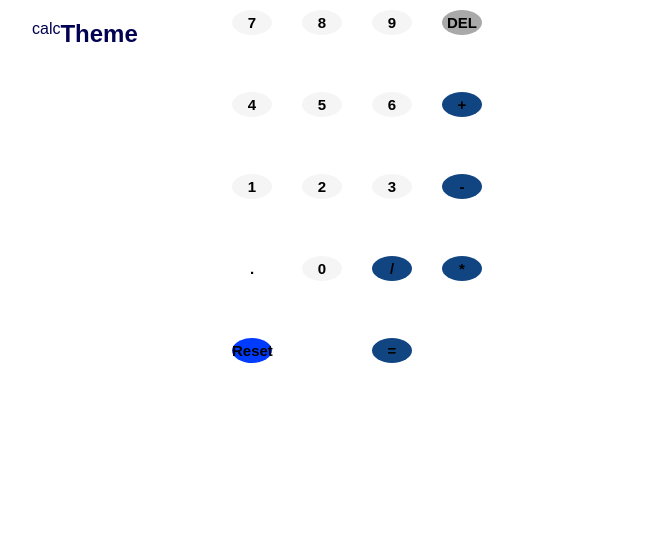
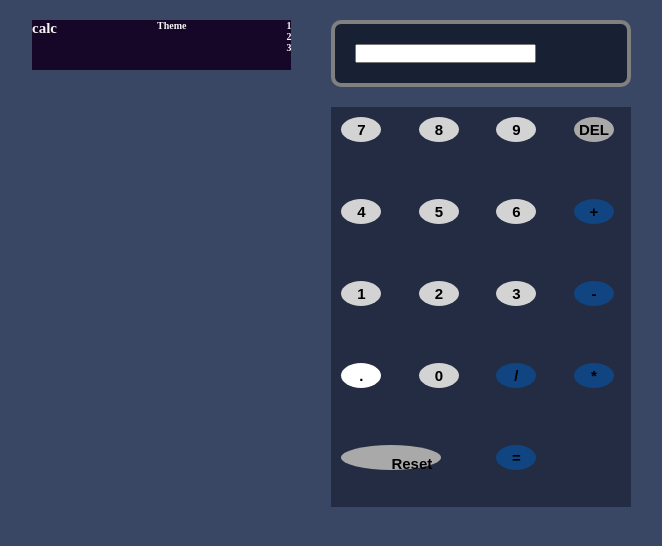
Before and after one commit to DRN314/Calc-App-Main, a plain HTML site: page index.html in a window 1280 px wide. Shown: the whole page, without its empty margins (8-670 px from the left). Drawn offline with Linux system fonts and the light colour scheme.

Commit message:
styled the Calc App

```diff
--- a/index.html
+++ b/index.html
@@ -16,9 +16,12 @@
         <nav>
             <div id="text">calc</div>
             <h1>Theme</h1>
-            <button input type="output"></button>
+            <h2> 1 2 3</h3>
         </nav>
-
+        <div class="topbottom">
+            <form action="" class="output">
+                <input type="#">
+            </form>
             <div id="keyboard">
                 <button class="number" id="7">7</button>
                 <button class="number" id="8">8</button>
@@ -40,6 +43,7 @@
                 <button class="operator" id="=">=</button>
             </div>
         </div>
+    </div>
 </body>
 
 </html>
--- a/style.css
+++ b/style.css
@@ -3,21 +3,51 @@
     padding: 0px;
 }
 body{
-    color:rgb(2, 2, 82);
-    font-family: Arial, Helvetica, sans-serif;
+	font-weight: 700;
+    font-size: 32px;
+	url(https://fonts.google.com/specimen/League+Spartan);
+    background-color:hsl(222, 26%, 31%);
 }
 #Container{
 	display: flex ;
 	width: 500px;
-
-
+	text-align: center;
 }
 
 nav{
-    display: flex;
-    flex-direction: row;
+	display: flex;
+	flex-direction: row;
+    margin: 20px 40px;
     width: 100vw;
-    margin: 20px 40px;
+	height: 50px;
+	background-color: hsl(268, 75%, 9%);
+}
+nav>#text{
+	font-size: 15px;
+	display: flex;
+	color: whitesmoke;
+}
+nav>h1, h2{
+	display: flex;
+	font-size: 10px;
+	margin-left: 100px;
+	color: whitesmoke;
+
+}
+h2{
+	display: grid;
+	grid-template-columns:repeat(3,1fr) ;
+}
+.topbottom{
+	box-sizing: border-box;
+}
+form{
+	display: flex;
+	padding:20px;
+    border: solid 4px grey;
+    border-radius: 10px;
+	background-color: hsl(224, 36%, 15%);
+	margin:20px 0px 20px ;
 }
 
 
@@ -28,19 +58,23 @@ nav{
 	gap: 10px;
 	width: 300px;
 	height: 400px;
-	margin: auto;
+	margin-top: 15px;
+	background-color: hsl(223, 31%, 20%);
+	justify-content: center;
+	align-content: center;
   }
 
   button {
 	font-size: 20px;
-	border: none;
-	border-radius: 5px;
+	border-bottom: 1px solid #999;
+    border-left: 1px solid #999
+	border-radius: 10px;
 	background-color: lightgray;
 	cursor: pointer;
   }
 
-  button:hover {
-	background-color: darkgray;
+  button>.empty:hover {
+	background-color: rgb(133, 19, 19);
   }
 
   .operator {
@@ -67,7 +101,7 @@ nav{
 	grid-column: 3 / 5;
 	grid-row: 5 / 6;
 	color: red;
-
+	padding: 10px 50px 10px 50px;
   }
 
 
@@ -76,21 +110,21 @@ nav{
 	width: 40px;
 	height: 25px;
 	margin: 10px;
-	/* float: left; */
+	float: left;
 	border-radius: 50%;
 	border-width: 0;
 	font-weight: bold;
 	font-size: 15px;
 }
 
-.number {
-	background-color: whitesmoke;
+.number,.operator {
+	background-color: (223, 31%, 20%);
 }
-#Resetbtn, #Delete :hover{
-	background-color: rgb(0, 60, 255);
+#Resetbtn{
+	padding: 10px 50px 10px 50px;
+}
 
-}
 
 .number, .operator {
 	cursor: pointer;
-} */
+}
```
Lines whose indentation alone changed are shown as unchanged.
